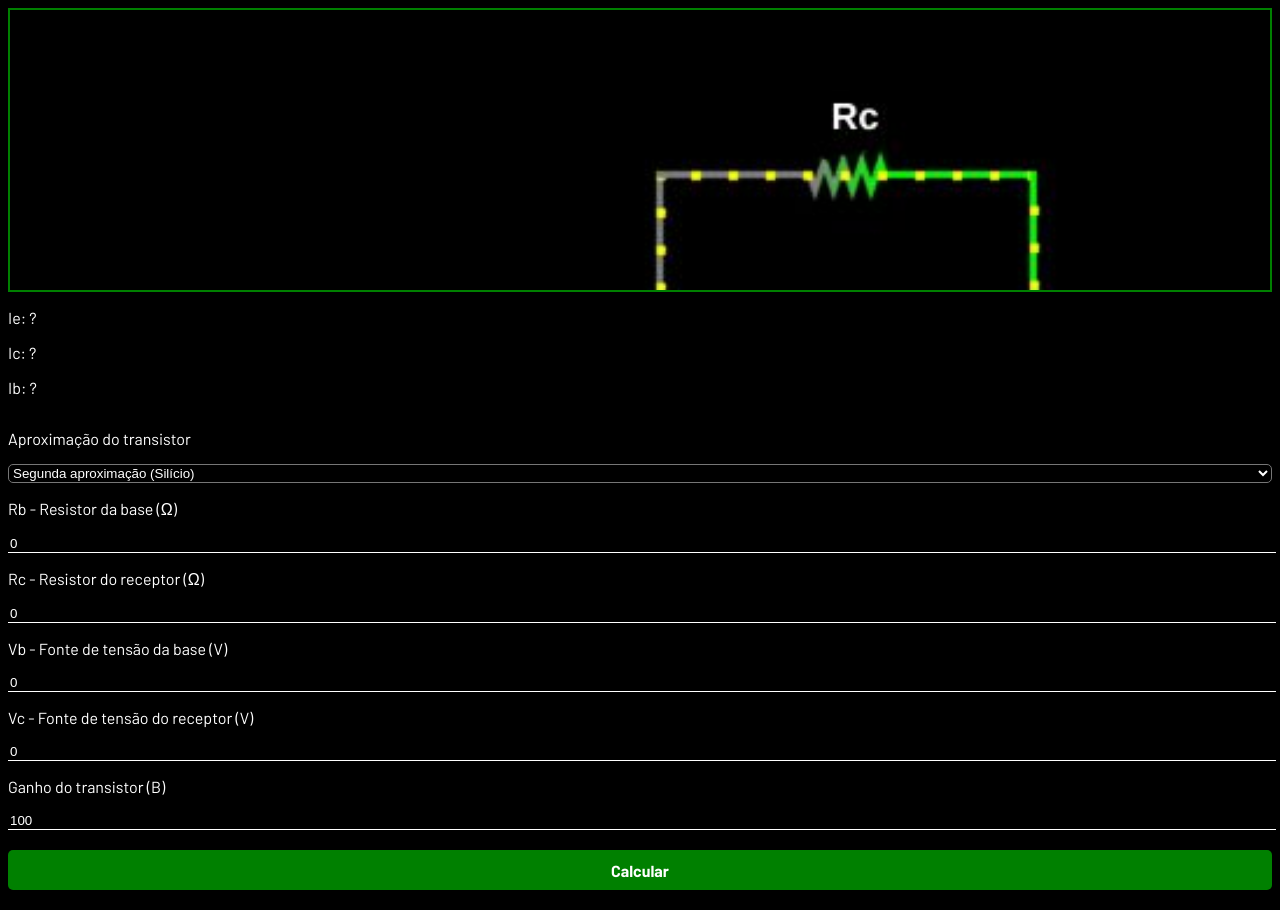
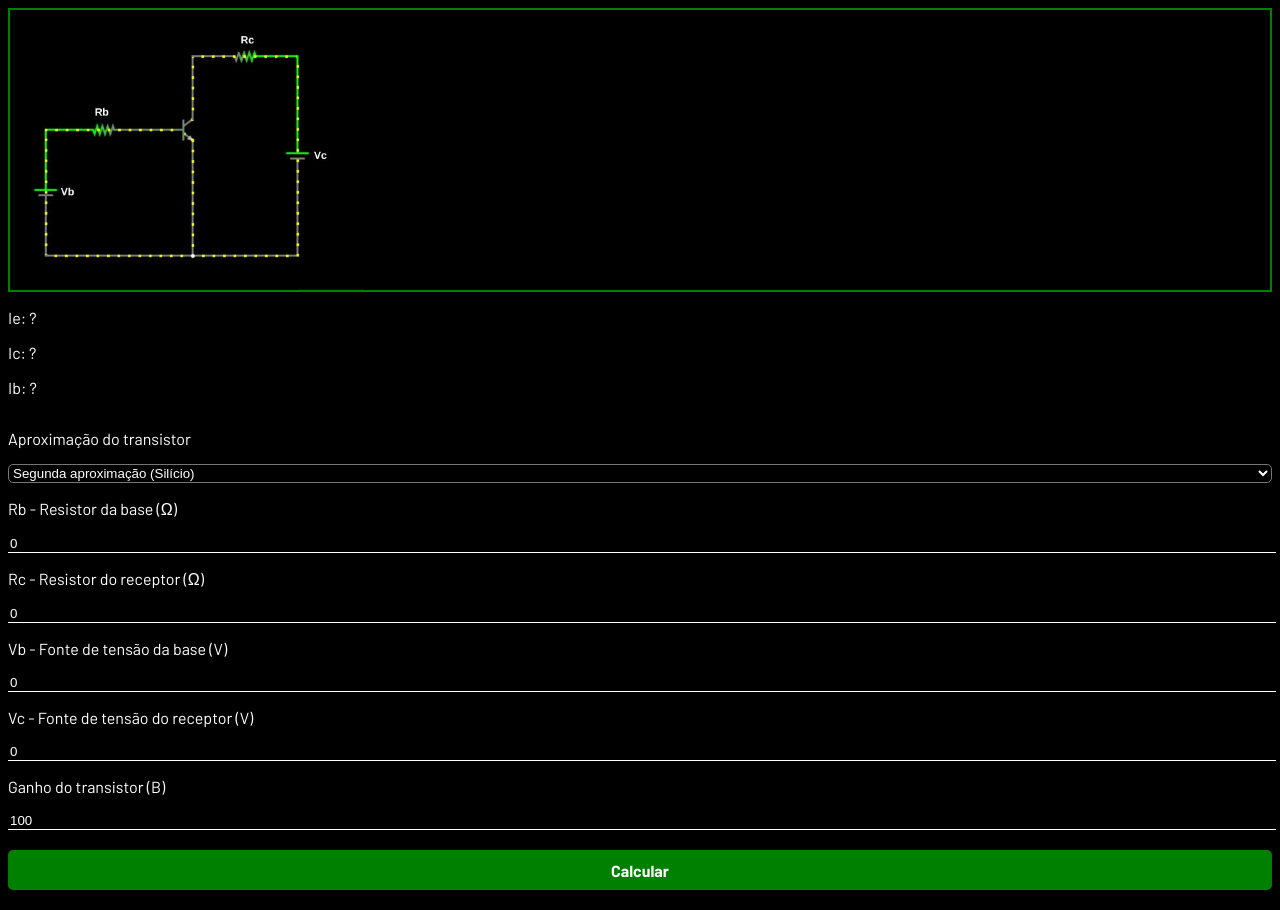
Before and after one commit to Josea4848/Eletronica-App, a plain HTML site: page index.html in a window 1280 px wide. Drawn offline with Linux system fonts and the light colour scheme.

Commit message:
correção de imagens

```diff
--- a/style/style.css
+++ b/style/style.css
@@ -8,7 +8,8 @@ body {
   border: 2px solid green;
   height: 35vh;
   background-image: url("../images/Rb.jpg");
-  background-size: cover;
+  background-size: contain;
+  background-repeat: no-repeat;
 }
 
 form {
```
